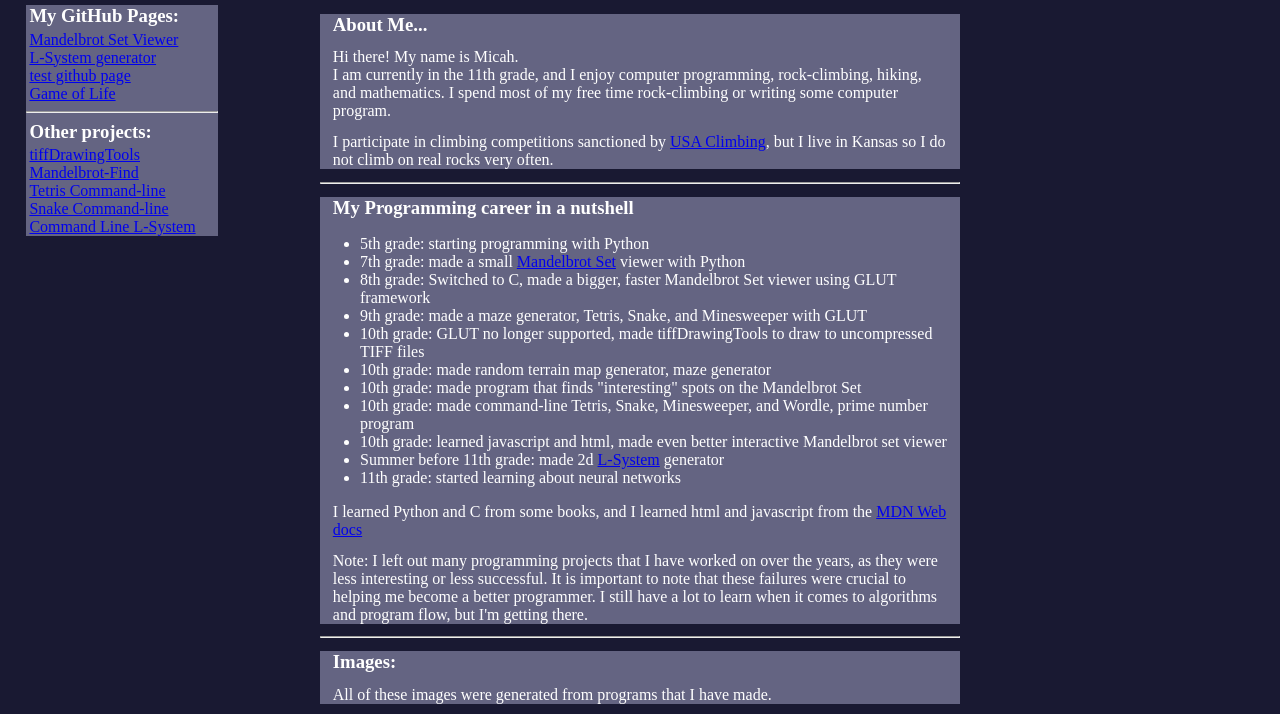
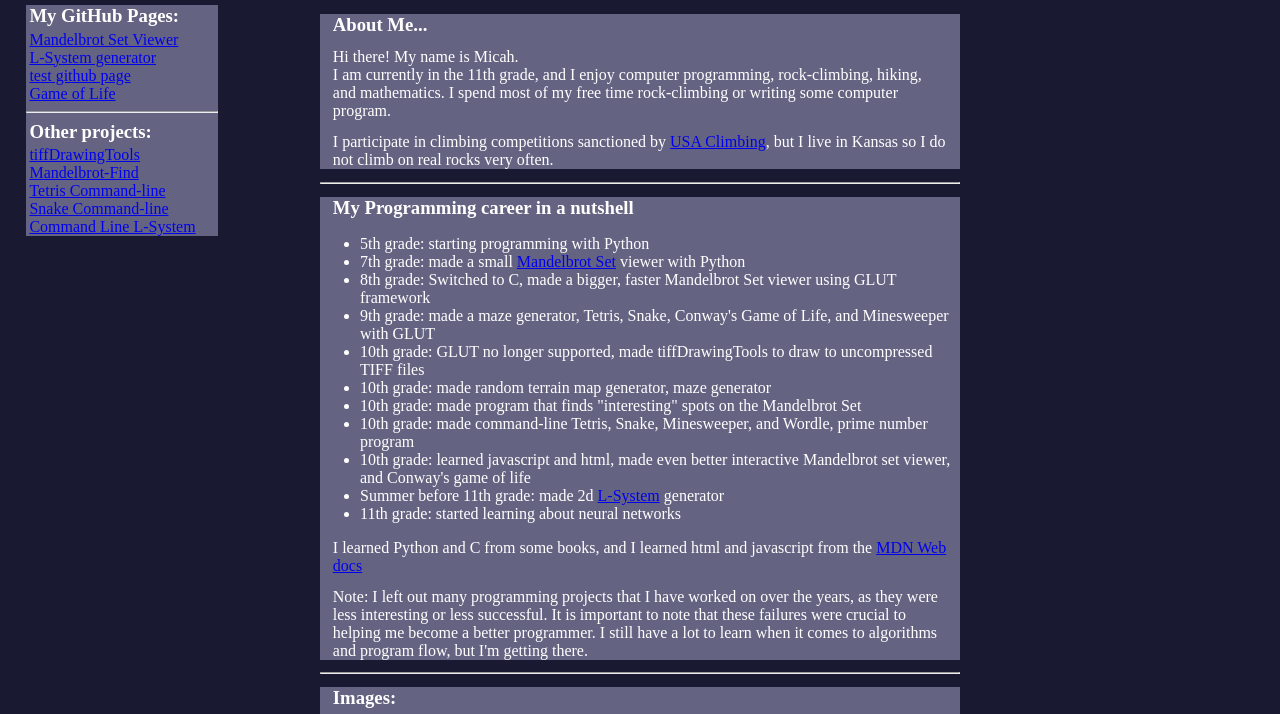
Before and after one commit to TeamKansas/TeamKansas.github.io, a plain HTML site: page index.html in a window 1280 px wide. Shown: the part 79-793 px from the top of the page. Drawn offline with Linux system fonts and the light colour scheme.

Commit message:
Update index.html

```diff
--- a/index.html
+++ b/index.html
@@ -20,12 +20,12 @@
                 <li>5th grade: starting programming with Python</li>
                 <li>7th grade: made a small <a href="https://en.wikipedia.org/wiki/Mandelbrot_set">Mandelbrot Set</a> viewer with Python</li>
                 <li>8th grade: Switched to C, made a bigger, faster Mandelbrot Set viewer using GLUT framework</li>
-                <li>9th grade: made a maze generator, Tetris, Snake, and Minesweeper with GLUT</li>
+                <li>9th grade: made a maze generator, Tetris, Snake, Conway's Game of Life, and Minesweeper with GLUT</li>
                 <li>10th grade: GLUT no longer supported, made tiffDrawingTools to draw to uncompressed TIFF files</li>
                 <li>10th grade: made random terrain map generator, maze generator</li>
                 <li>10th grade: made program that finds "interesting" spots on the Mandelbrot Set</li>
                 <li>10th grade: made command-line Tetris, Snake, Minesweeper, and Wordle, prime number program</li>
-                <li>10th grade: learned javascript and html, made even better interactive Mandelbrot set viewer</li>
+                <li>10th grade: learned javascript and html, made even better interactive Mandelbrot set viewer, and Conway's game of life</li>
                 <li>Summer before 11th grade: made 2d <a href="https://en.wikipedia.org/wiki/L-system?scrlybrkr=62cb9bb7">L-System</a> generator</li>
                 <li>11th grade: started learning about neural networks</li>
             </ul>
```
